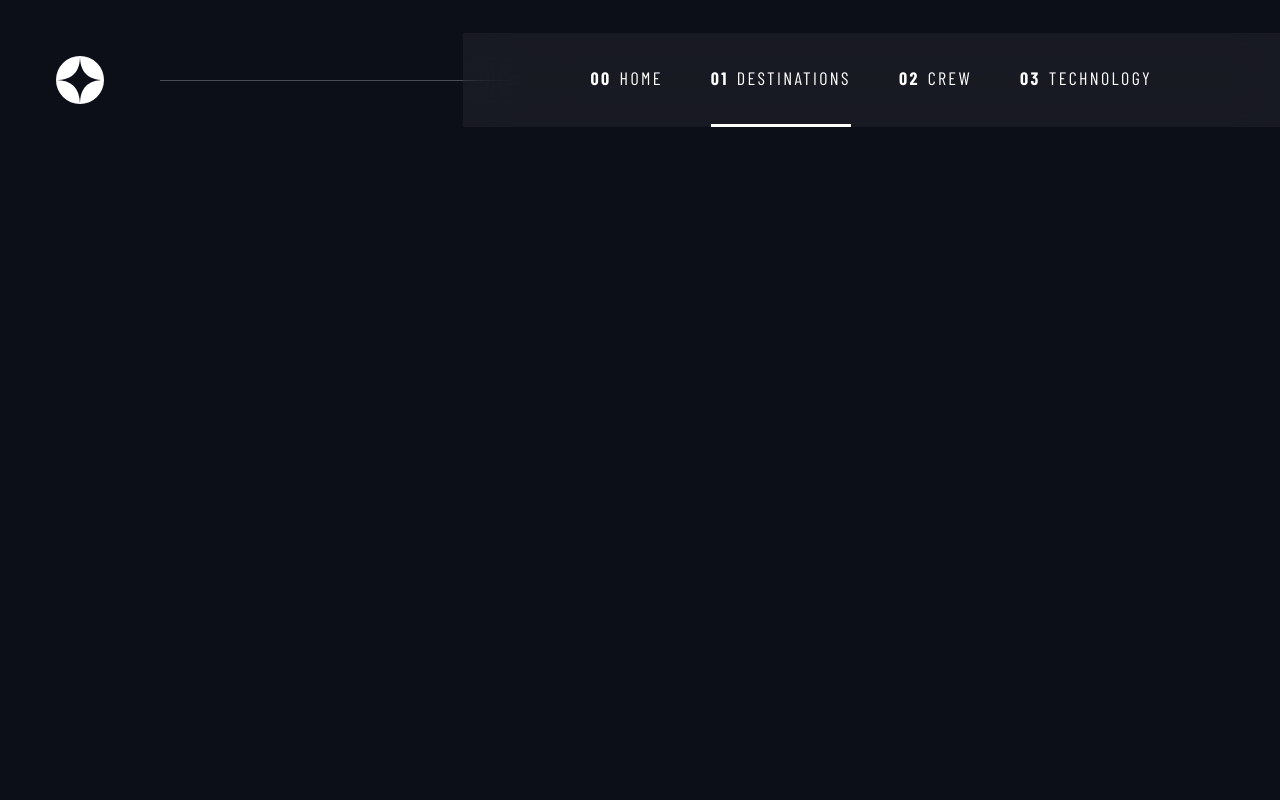
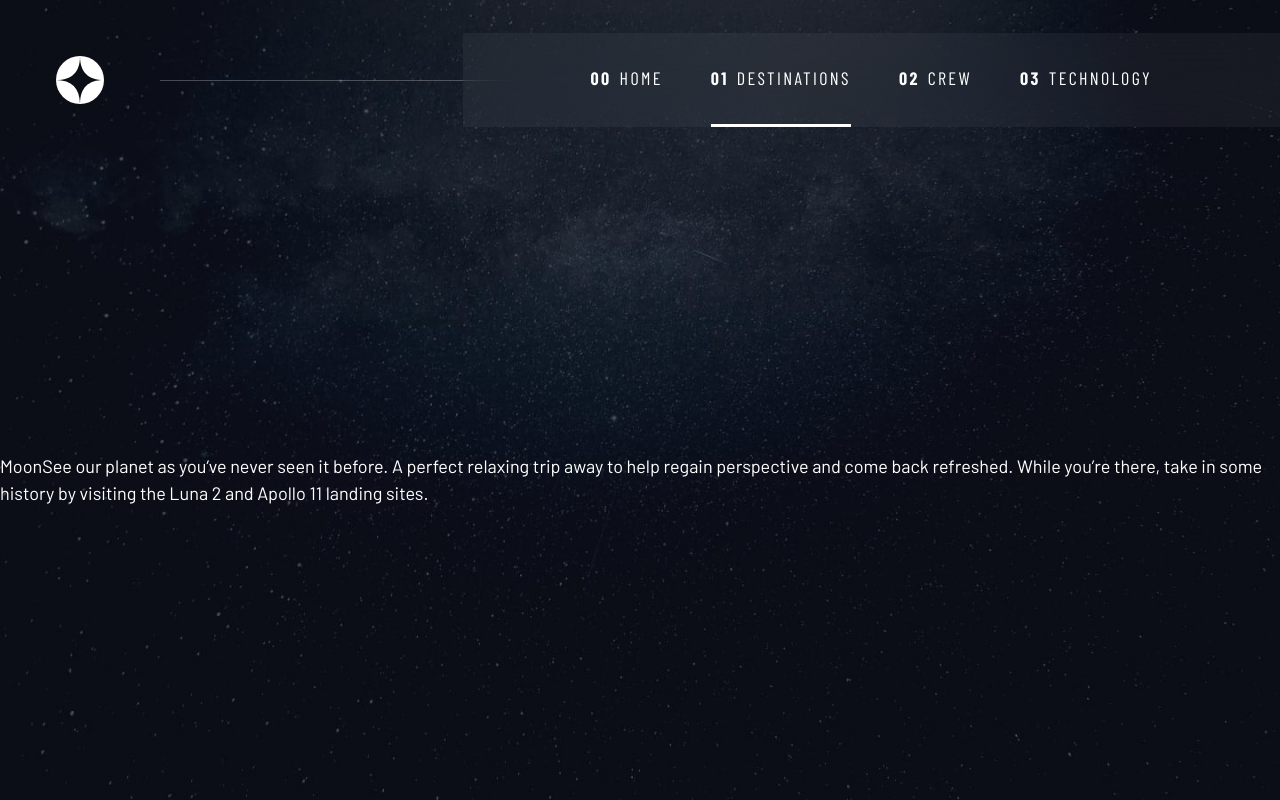
Before and after one commit to pMichaell/space-tourism, a React (Create React App) app: page /destination in a window 1280 px wide. Built offline with nearby package versions, Linux system fonts and the light colour scheme; a web font is replaced by a local one.

Commit message:
started creating destinations page

```diff
--- a/src/index.scss
+++ b/src/index.scss
@@ -214,6 +214,22 @@ code {
   border: 0;
 }
 
+
+.skipToContent {
+  position: absolute;
+  z-index: 9999;
+  background: hsl( var(--clr-white) );
+  color: hsl( var(--clr-dark) );
+  padding: .5em 1em;
+  margin-inline: auto;
+  transform: translateY(-120%);
+  transition: transform 250ms ease-in;
+}
+
+.skipToContent:focus {
+  transform: translateY(0);
+}
+
 /* colors */
 
 .bgDark {
--- a/src/pages/DestinationPage/DestinationPage.tsx
+++ b/src/pages/DestinationPage/DestinationPage.tsx
@@ -1,5 +1,7 @@
+import Planets from "./planets/Planets";
+
 const DestinationPage = () => {
-  return <></>;
+  return <Planets />;
 };
 
 export default DestinationPage;
--- /dev/null
+++ b/src/pages/DestinationPage/planets/Planets.module.css
@@ -0,0 +1,5 @@
+.div {
+    color: white;
+    display: grid;
+    place-items: center;
+}
--- /dev/null
+++ b/src/pages/DestinationPage/planets/Planets.tsx
@@ -0,0 +1,31 @@
+import { Destination } from "../../../interfaces";
+import { useEffect, useState } from "react";
+import classes from "./Planets.module.css";
+import clsx from "clsx";
+
+const data = require("../../../data.json");
+const destinations: Destination[] = data.destinations;
+
+const Planets = () => {
+  const [currentPlanet, setCurrentPlanet] = useState<string | null>();
+  const [planetInfo, setPlanetInfo] = useState<Destination>();
+
+  const getPlanetInfo = (planetName: string) => {
+    return destinations.filter((planet) => planet.name === planetName).shift();
+  };
+
+  useEffect(() => {
+    const currentPlanet = localStorage.getItem("planets") ?? "Moon";
+    setCurrentPlanet(currentPlanet);
+    setPlanetInfo(getPlanetInfo(currentPlanet));
+  }, []);
+
+  return (
+    <div className={clsx(classes.div, "fulfillParent")}>
+      {currentPlanet}
+      {planetInfo?.description}
+    </div>
+  );
+};
+
+export default Planets;
--- a/src/pages/HomePage/HomePage.tsx
+++ b/src/pages/HomePage/HomePage.tsx
@@ -6,7 +6,9 @@ const HomePage = () => {
   const exploreButtonHandler = () => {};
 
   return (
-    <div className={clsx("gridContainer", "gridContainerHome")}>
+    <div
+      className={clsx("gridContainer", "gridContainerHome", "fulfillParent")}
+    >
       <div className={clsx(classes.gridDiv)}>
         <h1
           className={clsx(
--- a/src/ui/Layout/Layout.module.css
+++ b/src/ui/Layout/Layout.module.css
@@ -8,11 +8,19 @@
   background-position: bottom center;
   background-image: url("../../assets/home/background-home-mobile.jpg");
 }
+.destination {
+  background-size: cover;
+  background-image: url("../../assets/destination/background-destination-mobile.jpg");
+}
 
 @media (min-width: 35em) {
   .home {
     background-position: center center;
     background-image: url("../../assets/home/background-home-tablet.jpg");
+  }
+
+  .destination {
+    background-image: url("../../assets/destination/background-destination-tablet.jpg");
   }
 }
 
@@ -20,11 +28,12 @@
   .home {
     background-image: url("../../assets/home/background-home-desktop.jpg");
   }
+
+  .destination {
+    background-image: url("../../assets/destination/background-destination-desktop.jpg");
+  }
 }
 
-.destination {
-
-}
 
 .technology {
 
--- a/src/ui/Layout/Layout.tsx
+++ b/src/ui/Layout/Layout.tsx
@@ -18,10 +18,15 @@ const Layout = ({ children }: { children: ReactNode }) => {
   }, [location]);
 
   return (
-    <main className={clsx(classes.layout, "grid", backgroundState)}>
+    <div className={clsx(classes.layout, "grid", backgroundState)}>
+      <a href="#main" className={clsx("skipToContent")}>
+        Skip to content
+      </a>
       <Header />
-      {children}
-    </main>
+      <main id="main" className="fulfillParent">
+        {children}
+      </main>
+    </div>
   );
 };
 
```
Also changed, not shown: src/index.css (+15 -0 lines), 1 other file (tests, documents, lock files or other folders).
